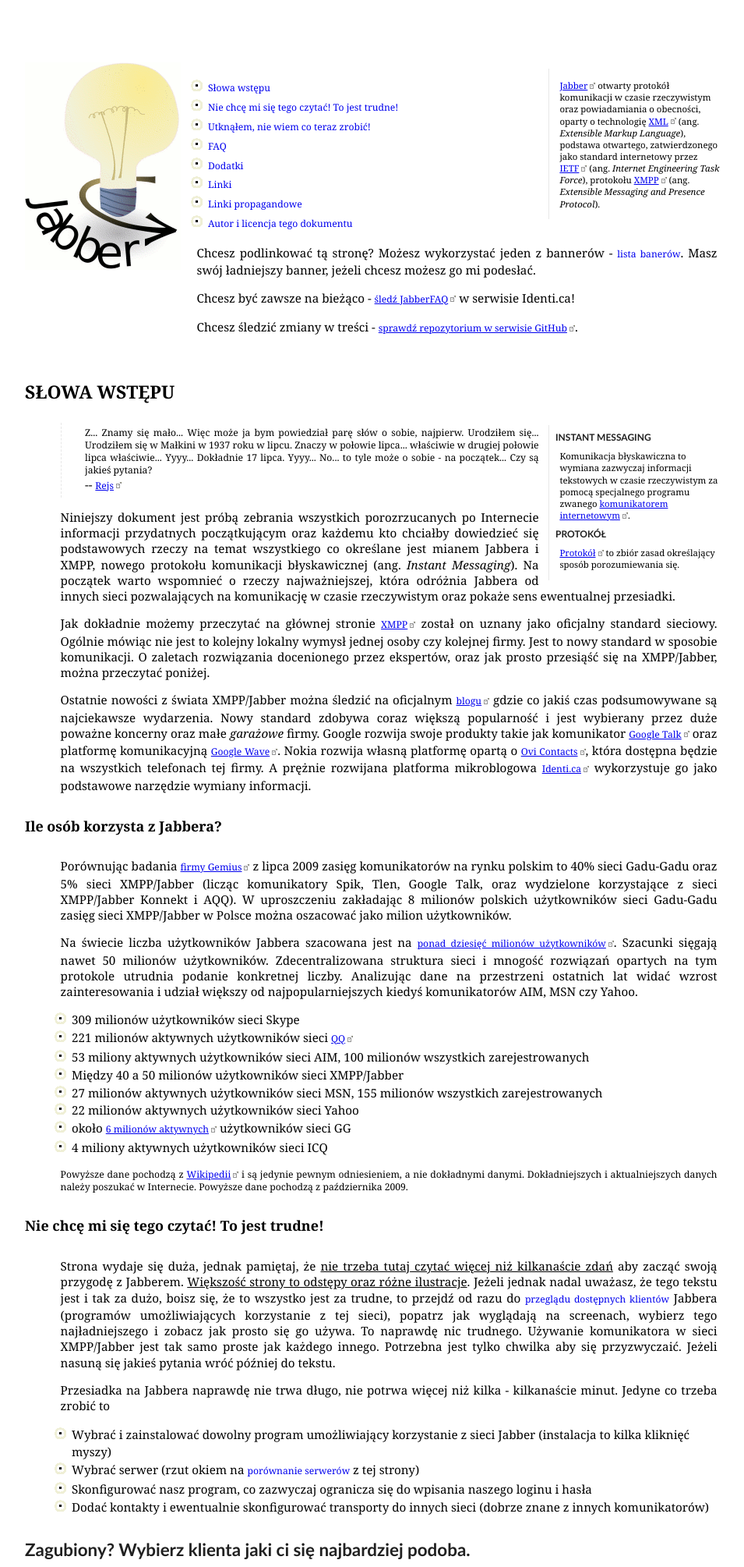
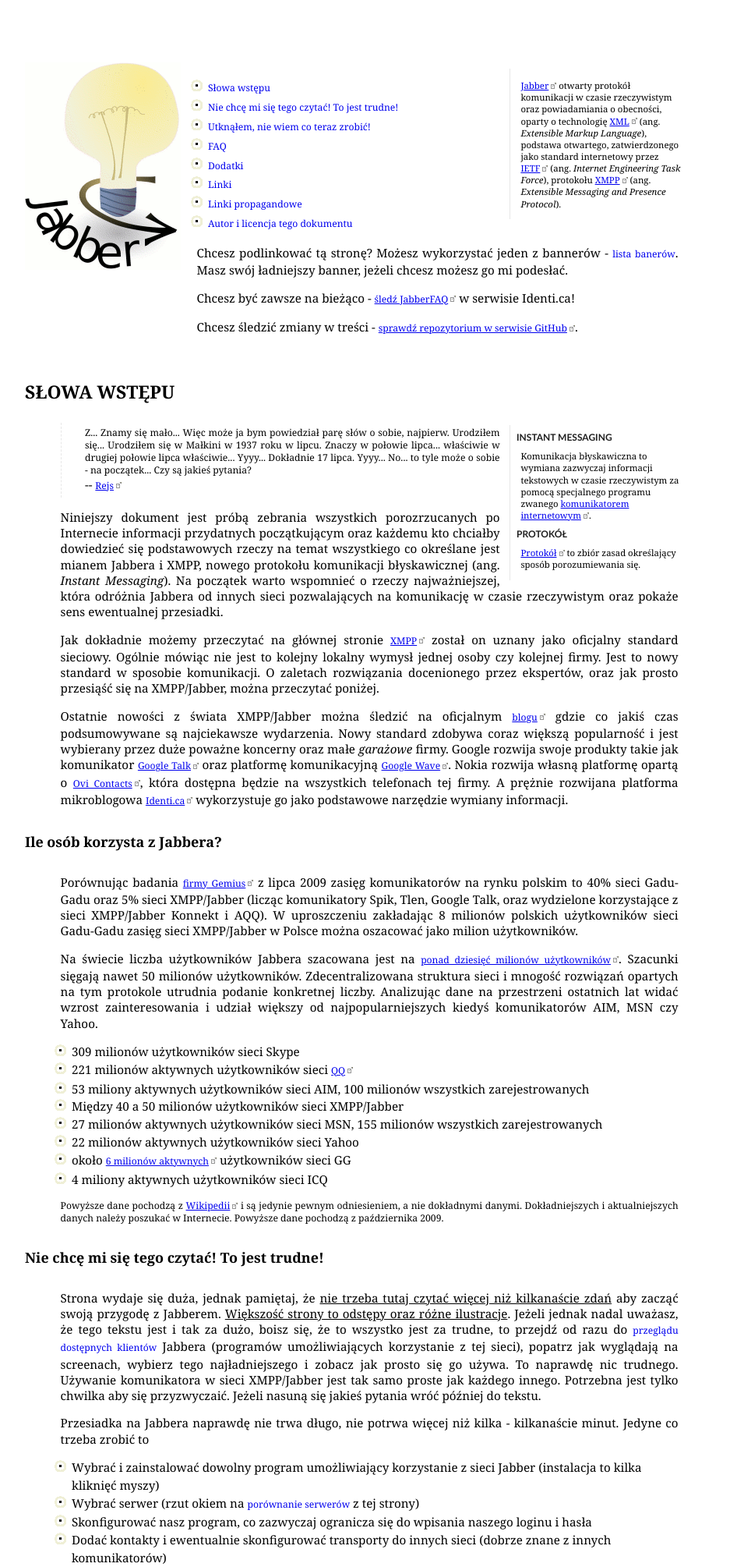
Before and after one commit to michalus/jabberfaq, a PHP site: page /index.html in a window 1280 px wide. Shown: the top 2009 px of the page at 78% size, without its empty margins (48-1003 px from the left). Run offline with PHP 8.4, Linux system fonts and the light colour scheme.

Commit message:
Maksymalna szerokość strony

```diff
--- a/jabberfaq.css
+++ b/jabberfaq.css
@@ -6,7 +6,7 @@
 	padding: 0 0;
 	margin: 5em 5em;
 	min-width: 700px;
-	max-width: 900px;
+	max-width: 850px;
 }
 
 #content {
```
